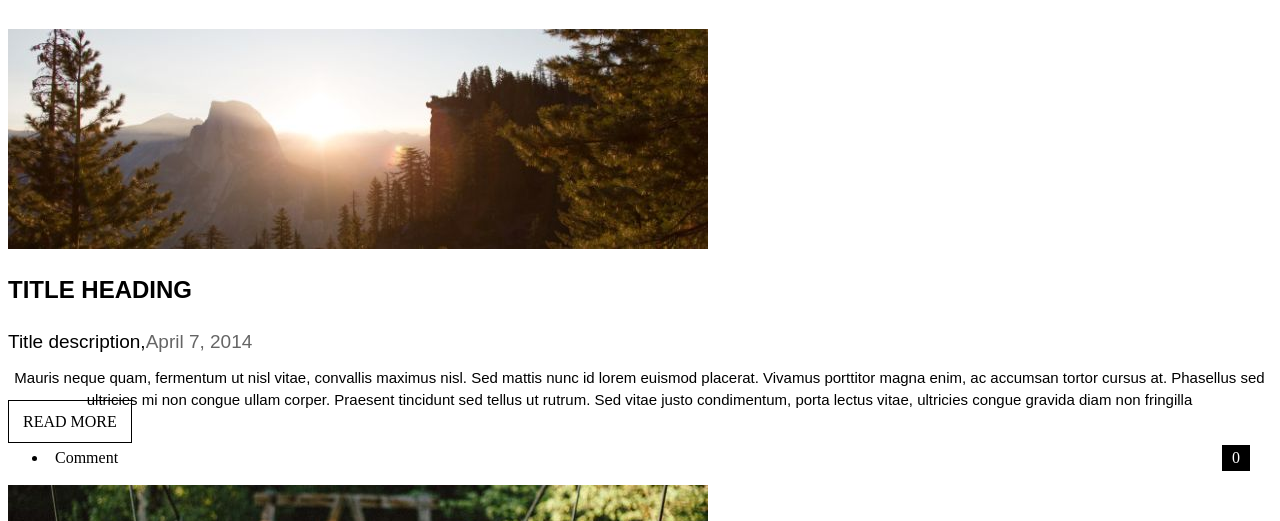
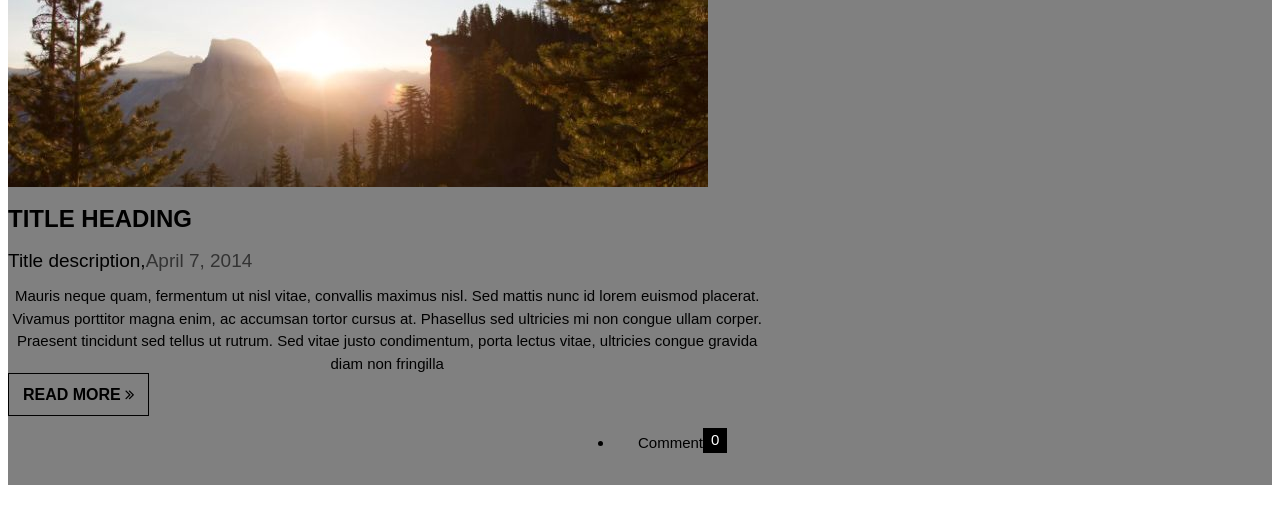
Before and after one commit to laura-ibro/my-bloger, a plain HTML site: page index.html in a window 1280 px wide. Shown: the part 128-649 px from the top of the page. Drawn offline with Linux system fonts and the light colour scheme.

Commit message:
18/02/2020

```diff
--- a/index.html
+++ b/index.html
@@ -5,8 +5,73 @@
 <head>
 	<title>MyBlog.Templates</title>
 <link rel="stylesheet" type="text/css" href="style.css">
+<link href="https://stackpath.bootstrapcdn.com/font-awesome/4.7.0/css/font-awesome.min.css"  rel="stylesheet" integrity="sha384-wvfXpqpZZVQGK6TAh5PVlGOfQNHSoD2xbE+QkPxCAFlNEevoEH3Sl0sibVcOQVnN" crossorigin="anonymous">
+
 </head>
 <body>
+
+
+<div class="main">
+	<div>
+		<h1>MY BLOG</h1>
+
+         <p>Welcome to the blog of
+
+         <span class="unknown">unknown</span><br>
+	</div>
+
+	<div class="first-col">
+		<div class="white">
+			<img src="image/woods.jpg">
+			<h2>TITLE HEADING</h2>
+	        <h3>Title description,<span class="data">April 7, 2014</span></h3>
+	        <p>Mauris neque quam, fermentum ut nisl vitae, convallis maximus nisl. Sed mattis nunc id lorem euismod placerat. Vivamus porttitor magna enim, ac accumsan tortor cursus at. Phasellus sed ultricies mi non congue ullam corper. Praesent tincidunt sed tellus ut rutrum. Sed vitae justo condimentum, porta lectus vitae, ultricies congue gravida diam non fringilla</p>
+
+	        <div>
+ 	       <a href="#" class="buttons">READ MORE <i class="fa fa-angle-double-right"></i>  </a>
+
+		<ul class="ul-class">
+			<li class="border-none">  Comment   <span class="zero">0</span></li>
+		</ul>
+	</div>
+
+
+		</div>
+	</div>
+	<div class="second-col">
+
+	</div>
+</div>
+
+
+
+
+
+
+
+
+
+
+
+
+
+
+
+
+
+
+
+
+
+
+
+
+
+
+
+
+
+
 	<header class="header">
 
 
@@ -35,15 +100,15 @@
 	          <p>Mauris neque quam, fermentum ut nisl vitae, convallis maximus nisl. Sed mattis nunc id lorem euismod placerat. Vivamus porttitor magna enim, ac accumsan tortor cursus at. Phasellus sed ultricies mi non congue ullam corper. Praesent tincidunt sed tellus ut rutrum. Sed vitae justo condimentum, porta lectus vitae, ultricies congue gravida diam non fringilla</p>
 
 
+       <div>
+ 	       <a href="#" class="buttons">READ MORE <i class="fa fa-angle-double-right"></i>  </a>
 
-       <div>
- 	       <a href="#" class="buttons">READ MORE</a>
-
-        </div>
 		<ul class="ul-class">
-			<li class="border-none">Comment<span class="zero"> 0</span></li>
+			<li class="border-none">  Comment   <span class="zero">0</span></li>
 		</ul>
 	</div>
+	</div>
+
 
 
 
@@ -51,8 +116,16 @@
 <div>
 	<img src="image/bridge.jpg">
 	<h4>BLOG ENTRY</h4>
-	<h5>Title description,<span class="data">April 2, 2014</span></h3>
+	<h3>Title description,<span class="data">April 2, 2014</span></h3>
 	<p>Mauris neque quam, fermentum ut nisl vitae, convallis maximus nisl. Sed mattis nunc id lorem euismod placerat. Vivamus porttitor magna enim, ac accumsan tortor cursus at. Phasellus sed ultricies mi non congue ullam corper. Praesent tincidunt sed tellus ut rutrum. Sed vitae justo condimentum, porta lectus vitae, ultricies congue gravida diam non fringilla</p>
+
+       <div>
+ 	       <a href="#" class="buttons">READ MORE <i class="fa fa-angle-double-right"></i>  </a>
+
+		<ul class="ul-class">
+			<li class="border-none">  Comment   <span class="zero">0</span></li>
+		</ul>
+	</div>
 </div>
 
 
--- a/style.css
+++ b/style.css
@@ -45,9 +45,9 @@ p {
 
 .one{
 	font-weight: bolder;
-	font-size: 15px;
 	line-height: 1.5;
 	padding: 0.15px , 16px;
+
 
 }
 
@@ -56,13 +56,15 @@ p{
 	line-height: 1.5;
 	display: block;
 	margin: 1px 1px 0 0;
+	display: block;
+	margin: 10px 0px;
 }
 
 h2{
 	font-size: 24px;
 	line-height: 1.5;
-	/*font-weight: bolder;*/
-	font-family:  Raleway , sans-serif;
+	font-family:  "Raleway" , sans-serif;
+	margin: 10px 0px;
 
 }
 
@@ -77,6 +79,7 @@ h3{
 
 .data{
 	opacity: 0.6;
+	font-family: "Raleway" ,sans-serif;
 
 }
 
@@ -91,20 +94,10 @@ h3{
     text-align: center;
     cursor: pointer;
     white-space: nowrap;
-}
-
-.buttons:hover {
-	color: black !important;
-	background-color: #fff,  !important;
-	padding: 12px 14px;
-	border: 1px solid;
-	vertical-align: middle;
-    overflow: hidden;
-    text-decoration: none;
-    text-align: center;
-    cursor: pointer;
-    white-space: nowrap;
-
+    font-family: "Raleway", sans-serif;
+    font-weight: bolder;
+    font :15px;
+    margin: 15px 0px;
 }
 
 .zero {
@@ -112,22 +105,35 @@ h3{
     margin-top: -4px;
     background-color: black;
     color: white;
-    padding: 4px 10px;
+    padding: 1px 8px;
     border: 50%;
     display: inline-block;
 }
+
+
 .border-none{
+	padding: 12px 24px !important;
+	float: right !important;
+	font-size: 15px;
+	line-height: 1.5;
+	font-family: "Raleway", sans-serif;
 	padding: 2px 7px;
     margin-right: 15px;
 }
-.colone{
-	display: block;
-	width: 100%;
-	float: left;
-	box-shadow: 400px;
 
+
+
+
+/*test css*/
+
+.main {
+	background-color: grey
 }
-
-.colone-two{
+.first-col {
+	width: 60%;
 	display: inline-block;
 }
+.second-col {
+	width: 40%;
+	display: inline-block;
+}
```
